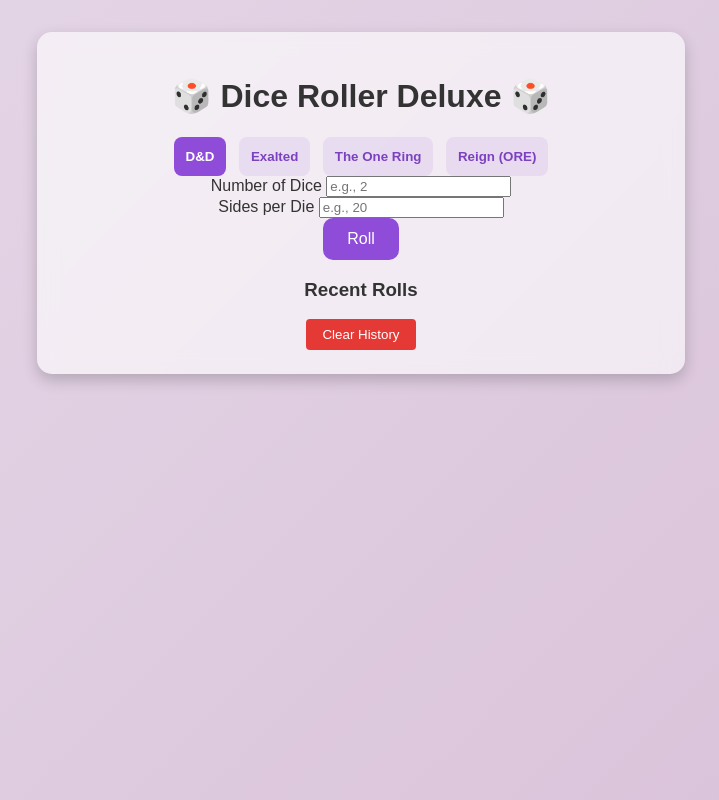
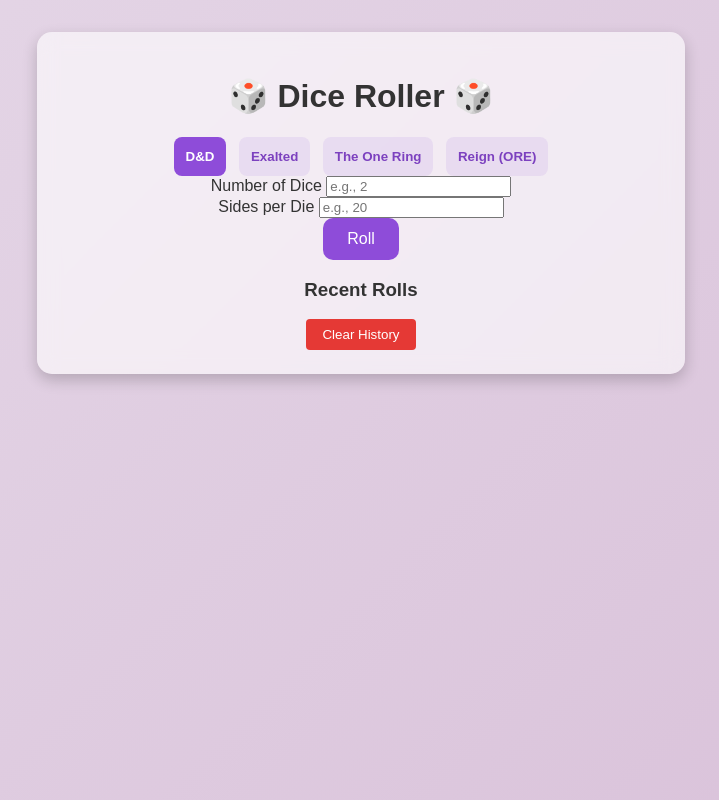
Before and after one commit to LordMizukage11/DiceRoller, a plain HTML site: page index.html in a window 1280 px wide. Shown: the whole page, without its empty margins (279-998 px from the left). Drawn offline with Linux system fonts and the light colour scheme.

Commit message:
Update index.html

```diff
--- a/index.html
+++ b/index.html
@@ -9,7 +9,7 @@
 </head>
 <body>
   <div class="container">
-    <h1>🎲 Dice Roller Deluxe 🎲</h1>
+    <h1>🎲 Dice Roller 🎲</h1>
 
     <div class="tabs">
         <button class="tab-button" onclick="switchSystem('dnd', this)">D&D</button>
```
